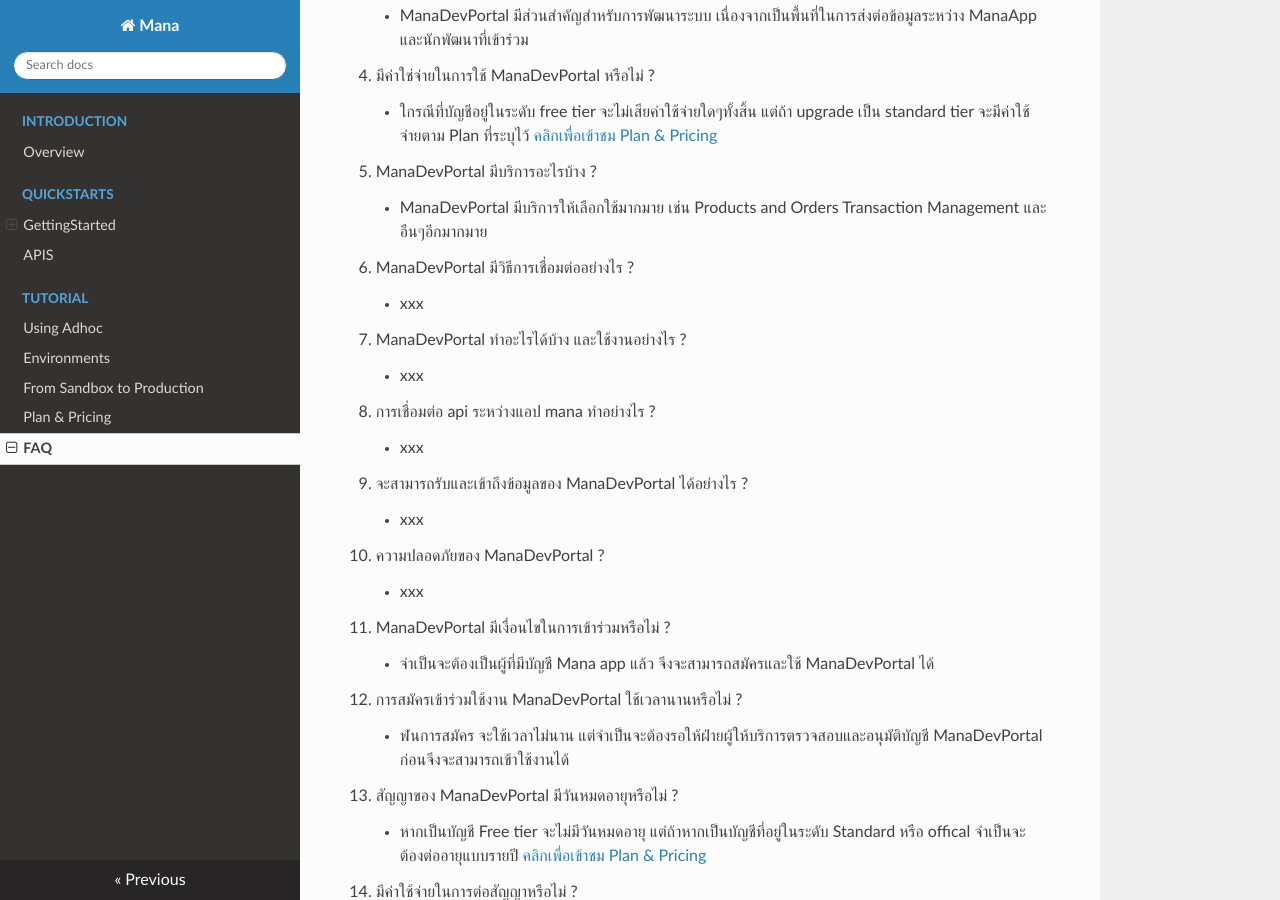
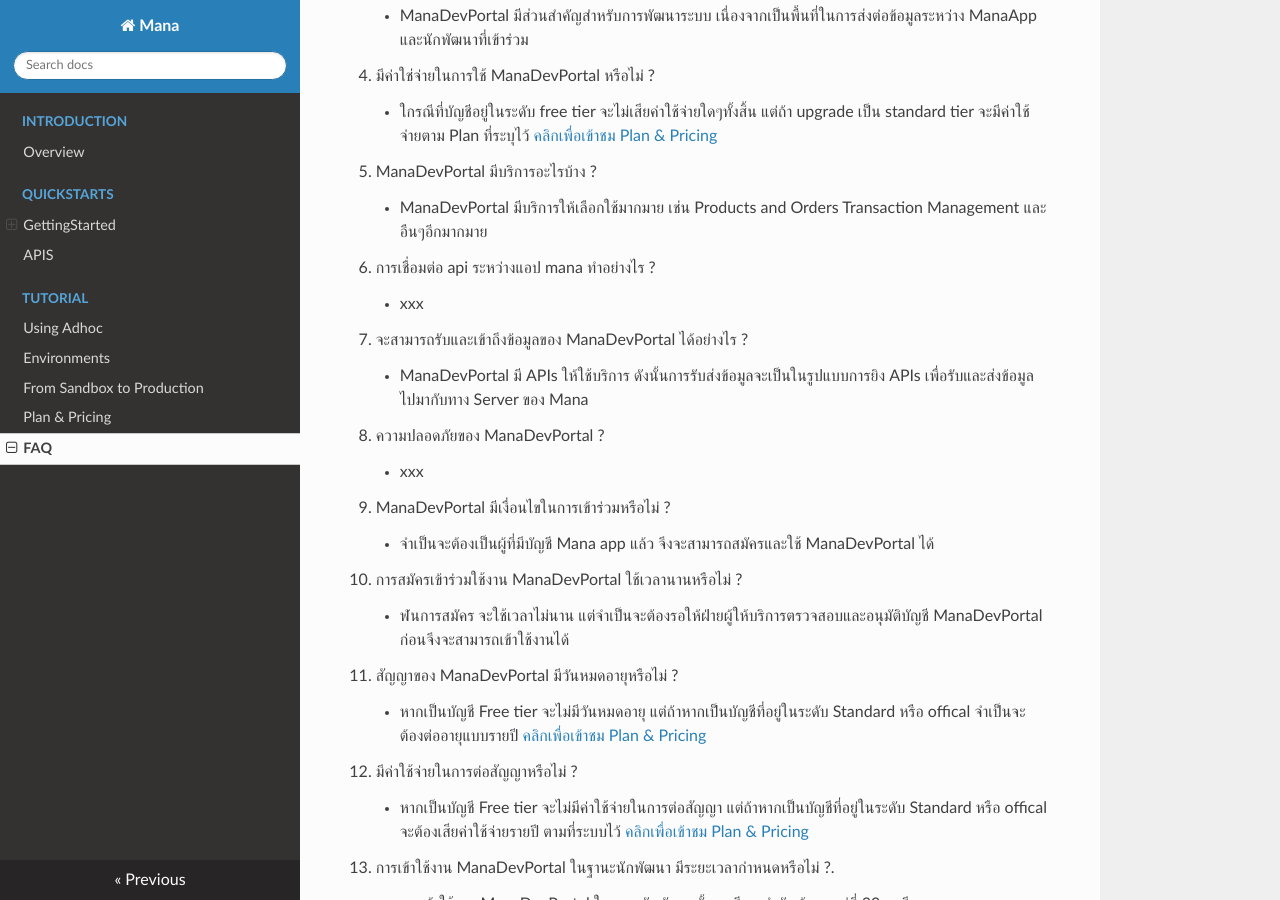
Before and after one commit to group-thes/doc-mana-dev, an MkDocs documentation site: the page built from docs/FAQ/faq.md, in a window 1280 px wide and 900 px high, scrolled down 360 px. Built offline with MkDocs 1.6.1, drawn with Linux system fonts in a browser that asks for light colours; nearby versions of some CDN libraries.

Commit message:
added content in faq

```diff
--- a/docs/FAQ/faq.md
+++ b/docs/FAQ/faq.md
@@ -15,38 +15,32 @@
 5. ManaDevPortal  มีบริการอะไรบ้าง ?
     - ManaDevPortal มีบริการให้เลือกใช้มากมาย เช่น Products and Orders Transaction Management และอืนๆอีกมากมาย
 
-6. ManaDevPortal  มีวิธีการเชื่อมต่ออย่างไร ?
+6. การเชื่อมต่อ api ระหว่างแอป mana ทำอย่างไร ?
     - xxx
 
-7. ManaDevPortal ทำอะไรได้บ้าง และใช้งานอย่างไร ?
+7. จะสามารถรับและเข้าถึงข้อมูลของ ManaDevPortal ได้อย่างไร ?
+    - ManaDevPortal มี APIs ให้ใช้บริการ ดังนั้นการรับส่งข้อมูลจะเป็นในรูปแบบการยิง APIs เพื่อรับและส่งข้อมูลไปมากับทาง Server ของ Mana
+
+8. ความปลอดภัยของ ManaDevPortal ?
     - xxx
 
-8. การเชื่อมต่อ api ระหว่างแอป mana ทำอย่างไร ?
+9. ManaDevPortal มีเงื่อนไขในการเข้าร่วมหรือไม่ ?
+    - จำเป็นจะต้องเป็นผู้ที่มีบัญชี Mana app แล้ว จึงจะสามารถสมัครและใช้ ManaDevPortal ได้
+
+10. การสมัครเข้าร่วมใช้งาน ManaDevPortal ใช้เวลานานหรือไม่ ?
+    - ฬนการสมัคร จะใช้เวลาไม่นาน แต่จำเป็นจะต้องรอให้ฝ่ายผู้ให้บริการตรวจสอบและอนุมัติบัญชี ManaDevPortal ก่อนจึงจะสามารถเข้าใช้งานได้
+
+11. สัญญาของ ManaDevPortal มีวันหมดอายุหรือไม่ ?
+    - หากเป็นบัญชี Free tier จะไม่มีวันหมดอายุ แต่ถ้าหากเป็นบัญชีที่อยู่ในระดับ Standard หรือ offical จำเป็นจะต้องต่ออายุแบบรายปี [คลิกเพื่อเข้าชม Plan & Pricing](https://mana-sand-portal.developer.azure-api.net "Link To sandbox")
+
+12. มีค่าใช้จ่ายในการต่อสัญญาหรือไม่ ?
+    - หากเป็นบัญชี Free tier จะไม่มีค่าใช้จ่ายในการต่อสัญญา แต่ถ้าหากเป็นบัญชีที่อยู่ในระดับ Standard หรือ offical จะต้องเสียค่าใช้จ่ายรายปี ตามที่ระบบไว้ [คลิกเพื่อเข้าชม Plan & Pricing](https://mana-sand-portal.developer.azure-api.net "Link To sandbox")
+
+13. การเข้าใช้งาน ManaDevPortal ในฐานะนักพัฒนา มีระยะเวลากำหนดหรือไม่ ?.
+    - การเข้าใช้งาน ManaDevPortal ในฐานะนักพัฒนานั้น จะมีการจำกัดเข้าชม อยู่ที่ 30 นาที
+
+14. มีการจำกัดอัตราการส่งข้อมูลหรือไม่ ?
     - xxx
 
-9. จะสามารถรับและเข้าถึงข้อมูลของ ManaDevPortal ได้อย่างไร ?
+15. ManaDevPortal รับรอง transaction ได้มากเพียงใด ?
     - xxx
-
-10. ความปลอดภัยของ ManaDevPortal ?
-    - xxx
-
-11. ManaDevPortal มีเงื่อนไขในการเข้าร่วมหรือไม่ ?
-    - จำเป็นจะต้องเป็นผู้ที่มีบัญชี Mana app แล้ว จึงจะสามารถสมัครและใช้ ManaDevPortal ได้
-
-12. การสมัครเข้าร่วมใช้งาน ManaDevPortal ใช้เวลานานหรือไม่ ?
-    - ฬนการสมัคร จะใช้เวลาไม่นาน แต่จำเป็นจะต้องรอให้ฝ่ายผู้ให้บริการตรวจสอบและอนุมัติบัญชี ManaDevPortal ก่อนจึงจะสามารถเข้าใช้งานได้
-
-13. สัญญาของ ManaDevPortal มีวันหมดอายุหรือไม่ ?
-    - หากเป็นบัญชี Free tier จะไม่มีวันหมดอายุ แต่ถ้าหากเป็นบัญชีที่อยู่ในระดับ Standard หรือ offical จำเป็นจะต้องต่ออายุแบบรายปี [คลิกเพื่อเข้าชม Plan & Pricing](https://mana-sand-portal.developer.azure-api.net "Link To sandbox")
-
-14. มีค่าใช้จ่ายในการต่อสัญญาหรือไม่ ?
-    - หากเป็นบัญชี Free tier จะไม่มีค่าใช้จ่ายในการต่อสัญญา แต่ถ้าหากเป็นบัญชีที่อยู่ในระดับ Standard หรือ offical จะต้องเสียค่าใช้จ่ายรายปี ตามที่ระบบไว้ [คลิกเพื่อเข้าชม Plan & Pricing](https://mana-sand-portal.developer.azure-api.net "Link To sandbox")
-
-15. การเข้าใช้งาน ManaDevPortal ในฐานะนักพัฒนา มีระยะเวลากำหนดหรือไม่ ?.
-    - การเข้าใช้งาน ManaDevPortal ในฐานะนักพัฒนานั้น จะมีการจำกัดเข้าชม อยู่ที่ 30 นาที
-
-16. มีการจำกัดอัตราการส่งข้อมูลหรือไม่ ?
-    - xxx
-
-17. ManaDevPortal รับรอง transaction ได้มากเพียงใด ?
-    - xxx
```
